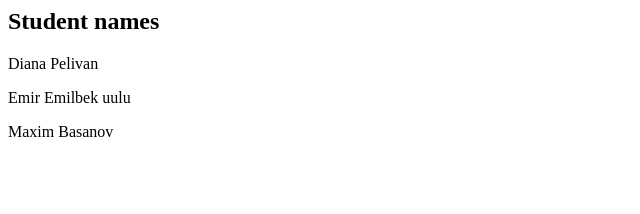
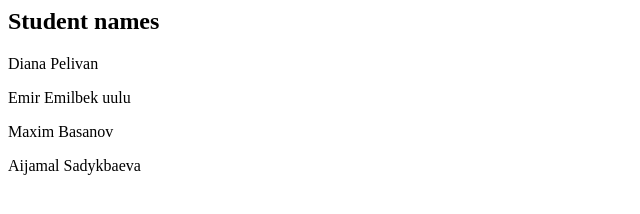
Before and after one commit to Abdur-RahmanM/MyProject, a plain HTML site: page index.html in a window 1280 px wide. Shown: the whole page, without its empty margins (0-640 px from the left). Drawn offline with Linux system fonts and the light colour scheme.

Commit message:
Added one more student

```diff
--- a/index.html
+++ b/index.html
@@ -2,3 +2,4 @@
 <p>Diana Pelivan</p>
 <p>Emir Emilbek uulu</p>
 <p>Maxim Basanov</p>
+<p>Aijamal Sadykbaeva</p>
```
